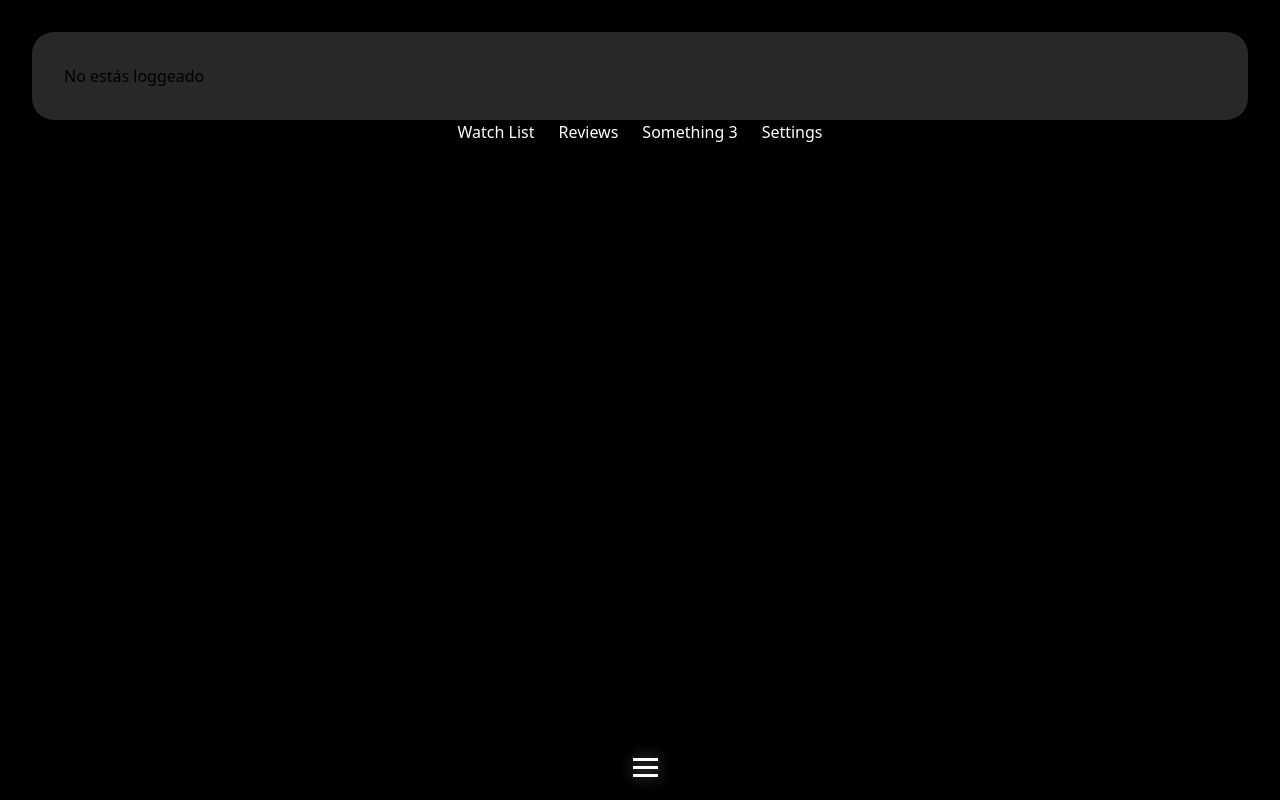
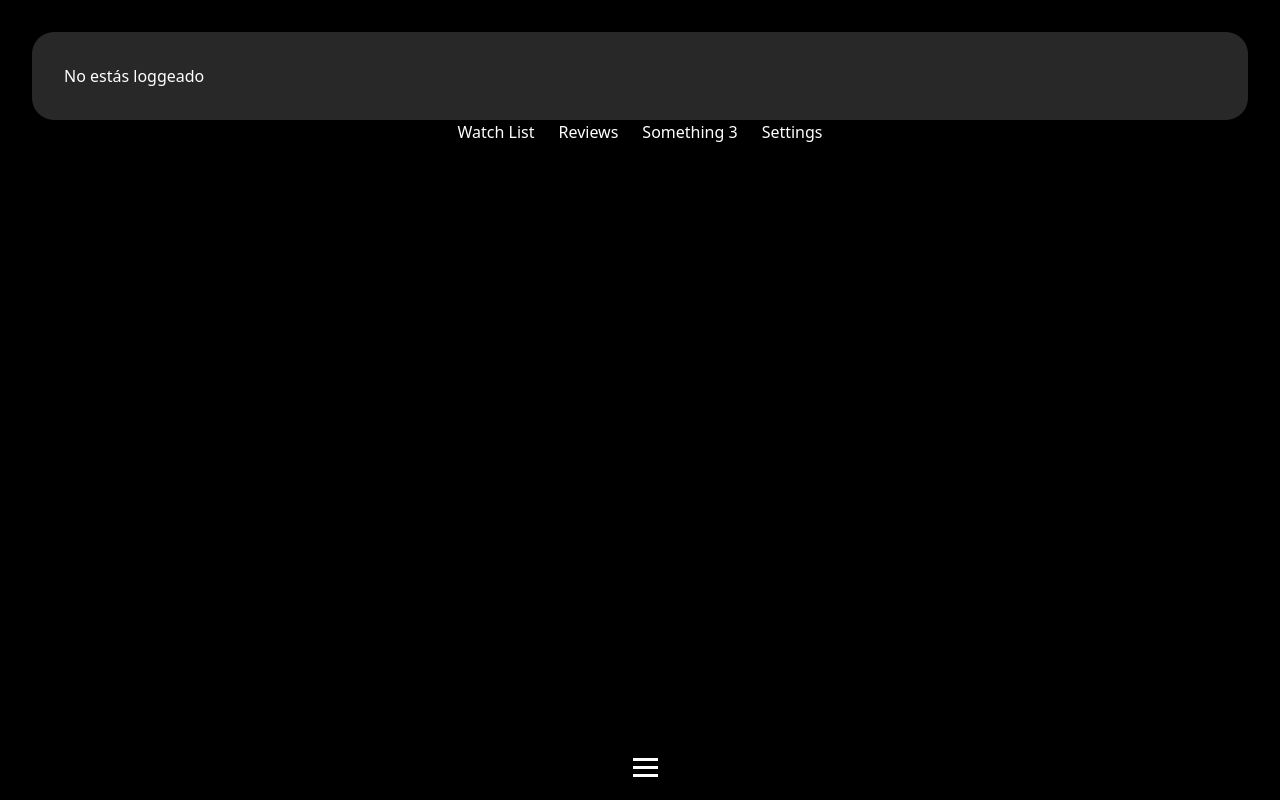
Before and after one commit to EliasRivamar/uniheroes, a Next.js app: page /protected/profile in a window 1280 px wide. Built offline with nearby package versions, Linux system fonts and the light colour scheme; no server answers.

Commit message:
chore: fixing broken menu

```diff
--- a/app/protected/layout.tsx
+++ b/app/protected/layout.tsx
@@ -5,7 +5,7 @@ export default function Layout({ children }: { children: React.ReactNode }) {
   return (
     <div>
       <div>
-        <FloatingMenu />
+        {/* <FloatingMenu /> */}
       </div>
       <div>{children}</div>
     </div>
--- a/app/ui/profile/profile.tsx
+++ b/app/ui/profile/profile.tsx
@@ -7,7 +7,7 @@ import EditProfile from "./EditProfile"
 
 export default async function Pro() {
   const session = await auth();
-  if (!session?.user) return <p>No estás loggeado</p>;
+  if (!session?.user) return <p  className='text-white'>No estás loggeado</p>;
   const id = session?.user.id;
   const user = await fetchUser(id);
   return (
```
